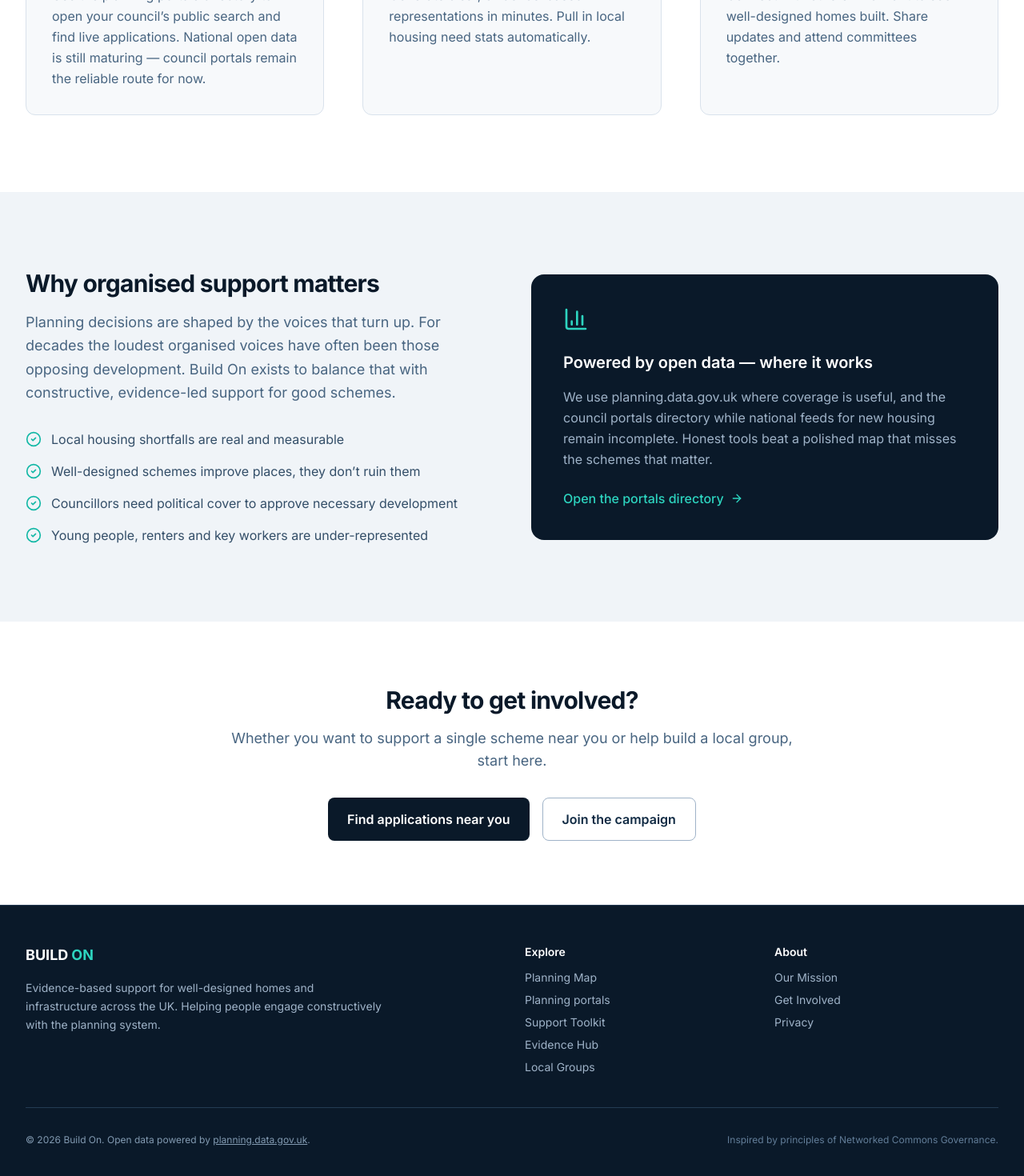
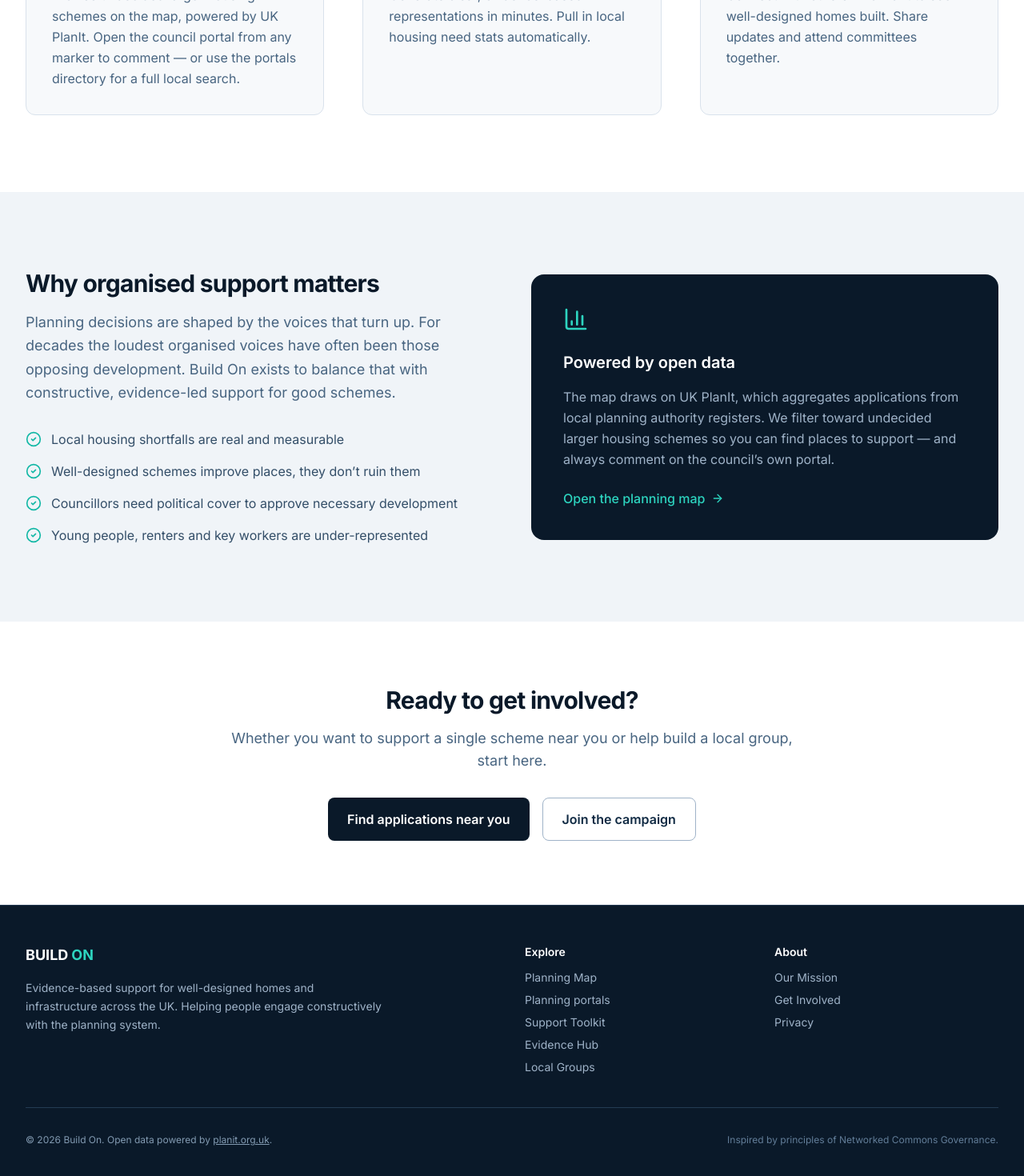
Before and after one commit to stumpyuk1/build-on, a Next.js app: page / in a window 1280 px wide. Shown: the part 1067-2537 px from the top of the page at 80% size. Built offline with nearby package versions, Linux system fonts and the light colour scheme.

Commit message:
Credit PlanIt in footer; home Find applications CTAs point to /map

```diff
--- a/app/page.tsx
+++ b/app/page.tsx
@@ -22,7 +22,7 @@ export default function HomePage() {
             </p>
             <div className="mt-10 flex flex-col sm:flex-row gap-4">
               <Link
-                href="/portals"
+                href="/map"
                 className="inline-flex items-center justify-center gap-2 rounded-lg bg-build-green px-6 py-3.5 text-base font-semibold text-navy-950 hover:bg-build-green-light transition-colors"
               >
                 Find applications near you
@@ -57,7 +57,7 @@ export default function HomePage() {
               {
                 icon: Map,
                 title: "Find applications",
-                body: "Use the planning portals directory to open your council’s public search and find live applications. National open data is still maturing — council portals remain the reliable route for now.",
+                body: "Browse undecided larger housing schemes on the map, powered by UK PlanIt. Open the council portal from any marker to comment — or use the portals directory for a full local search.",
               },
               {
                 icon: FileText,
@@ -121,19 +121,19 @@ export default function HomePage() {
             <div className="rounded-2xl bg-navy-950 p-8 sm:p-10 text-white">
               <BarChart3 className="text-build-green mb-6" size={32} />
               <h3 className="text-xl font-semibold mb-4">
-                Powered by open data — where it works
+                Powered by open data
               </h3>
               <p className="text-navy-300 leading-relaxed mb-6">
-                We use planning.data.gov.uk where coverage is useful, and the
-                council portals directory while national feeds for new housing
-                remain incomplete. Honest tools beat a polished map that misses
-                the schemes that matter.
+                The map draws on UK PlanIt, which aggregates applications from
+                local planning authority registers. We filter toward undecided
+                larger housing schemes so you can find places to support — and
+                always comment on the council’s own portal.
               </p>
               <Link
-                href="/portals"
+                href="/map"
                 className="inline-flex items-center gap-2 text-build-green font-medium hover:text-build-green-light transition-colors"
               >
-                Open the portals directory
+                Open the planning map
                 <ArrowRight size={16} />
               </Link>
             </div>
@@ -153,7 +153,7 @@ export default function HomePage() {
           </p>
           <div className="mt-8 flex flex-col sm:flex-row justify-center gap-4">
             <Link
-              href="/portals"
+              href="/map"
               className="inline-flex items-center justify-center rounded-lg bg-navy-950 px-6 py-3.5 text-base font-semibold text-white hover:bg-navy-800 transition-colors"
             >
               Find applications near you
--- a/components/Footer.tsx
+++ b/components/Footer.tsx
@@ -74,12 +74,12 @@ export default function Footer() {
           <p>
             © {new Date().getFullYear()} Build On. Open data powered by{" "}
             <a
-              href="https://www.planning.data.gov.uk"
+              href="https://www.planit.org.uk"
               target="_blank"
               rel="noopener noreferrer"
               className="underline hover:text-build-green"
             >
-              planning.data.gov.uk
+              planit.org.uk
             </a>
             .
           </p>
```
